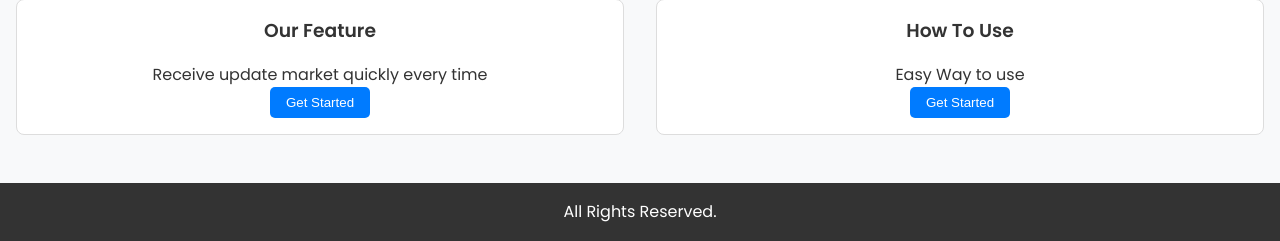
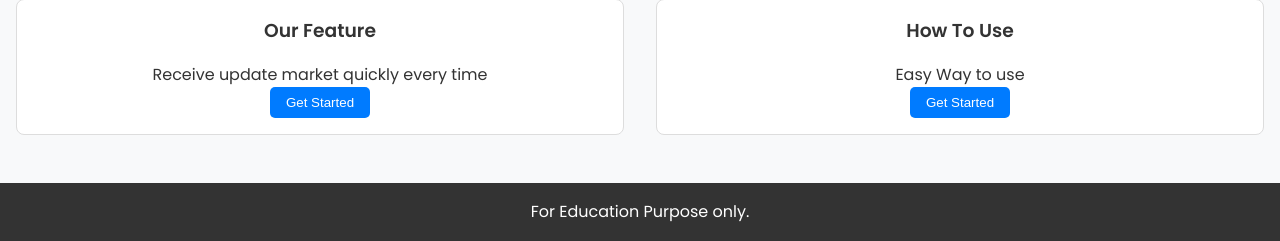
Before and after one commit to arjeetanand/Financial_news_analysis, a Flask app: template templates/html.html in a window 1280 px wide. Shown: the part 1543-1784 px from the top of the page. Run offline with Flask 3, Linux system fonts and the light colour scheme; the template is opened without the code that fills it, so the values that code supplies are empty; parts of the project's set-up code (start-up, migrations or seed data) failed here and were passed over.

Commit message:
Update html.html

```diff
--- a/templates/html.html
+++ b/templates/html.html
@@ -215,7 +215,7 @@
       <!-- Add more sections as required -->
     </main>
     <footer>
-      <p>All Rights Reserved.</p>
+      <p>For Education Purpose only.</p>
       <!-- Footer content -->
     </footer>
 
```
